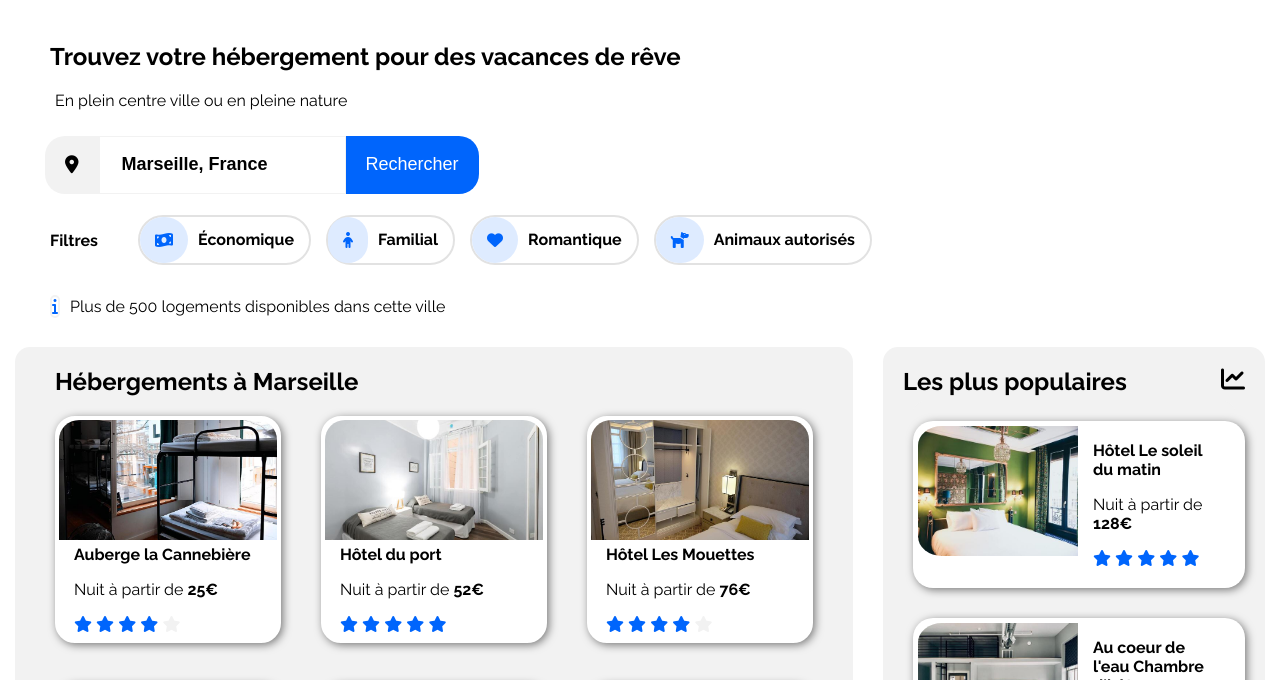
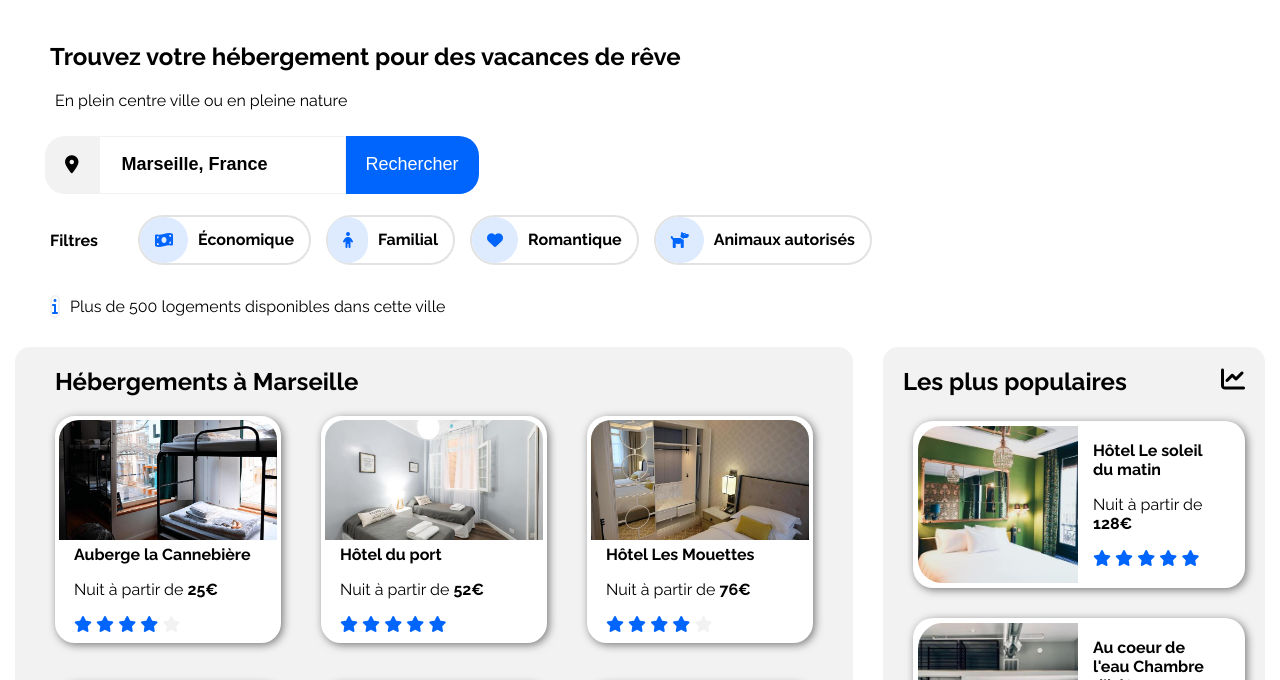
Before and after one commit to l0u1s-s3nn1n/LouisLeBail_2_25072021, a plain HTML site: page index.html in a window 1280 px wide. Shown: the part 98-778 px from the top of the page. Drawn offline with Linux system fonts and the light colour scheme.

Commit message:
height image "plus populaires"

```diff
--- a/style.css
+++ b/style.css
@@ -359,7 +359,7 @@ main {
 
 .most_popular_images {
     width: 160px;
-    height: 130px;
+    height: 100%;
     object-fit: cover;
     border-top-left-radius: 15%;
     border-bottom-left-radius: 15%;
```
